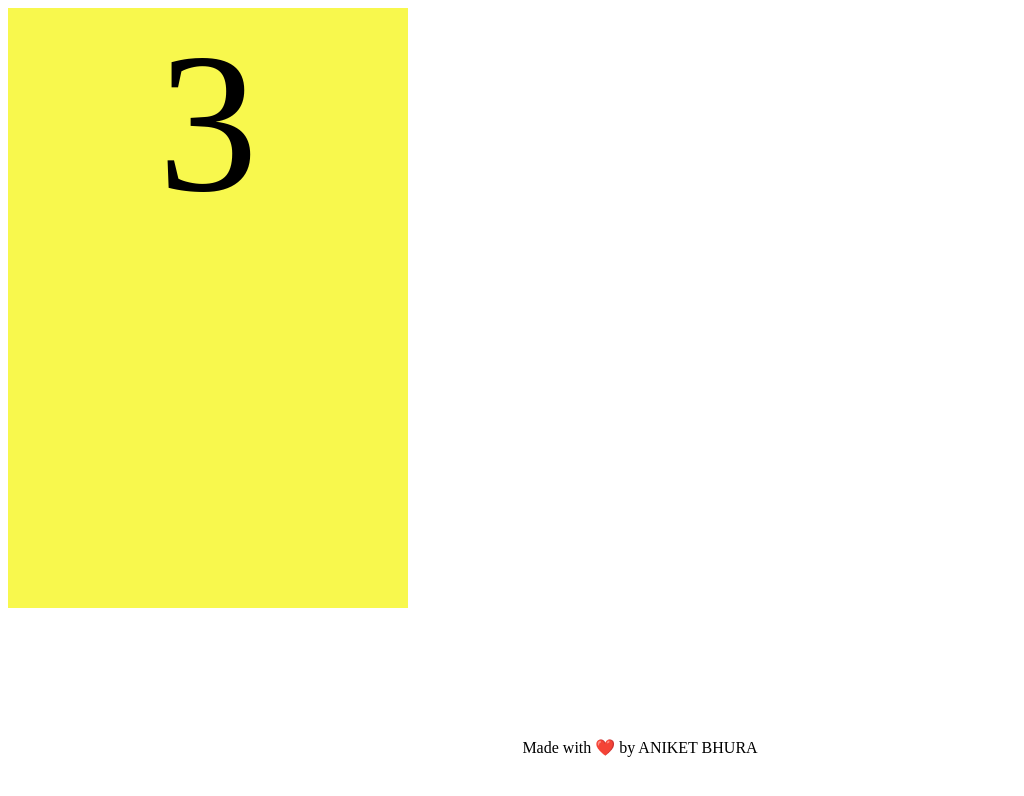
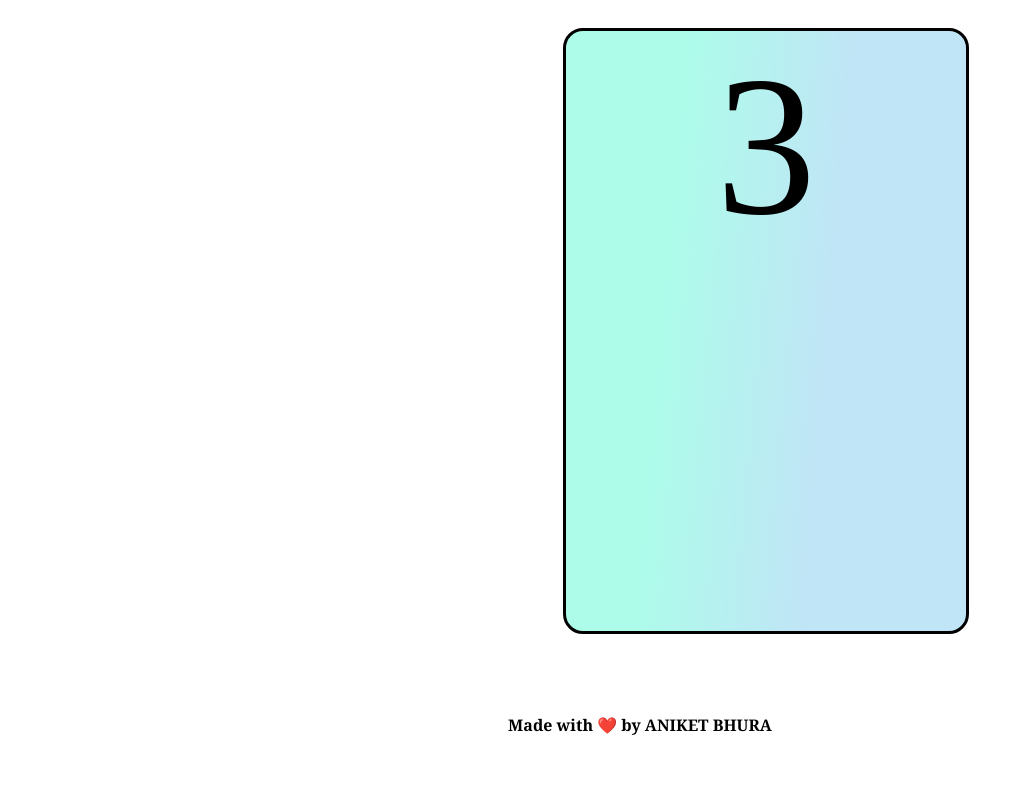
Before and after one commit to baniket3204/doodle-jump, a plain HTML site: page index.html in a window 1280 px wide. Shown: the whole page, without its empty margins (0-1024 px from the left). Drawn offline with Linux system fonts and the light colour scheme.

Commit message:
changes css

```diff
--- a/app.js
+++ b/app.js
@@ -94,6 +94,7 @@ document.addEventListener("DOMContentLoaded" , () =>
       if(doodlerbottomSpace <= 0 )
       {
         gameOver()
+
       }
       platforms.forEach(platform => {
        if(
@@ -108,7 +109,6 @@ document.addEventListener("DOMContentLoaded" , () =>
         console.log("landed")
         jump()
        }
-
 
       })
 
@@ -186,8 +186,7 @@ document.addEventListener("DOMContentLoaded" , () =>
         jump();
         document.addEventListener("keyup" , control)
     }
-
+    document.addEventListener("keypress" , start)
   }
-
   start()
 })
--- a/index.css
+++ b/index.css
@@ -1,11 +1,17 @@
+
+
 .grid{
+    top : 20px;
     width: 400px;
     height: 600px;
-    background-color: rgb(248, 248, 77);
+    background-image: linear-gradient( 95.2deg, rgba(173,252,234,1) 26.8%, rgba(192,229,246,1) 64% );
     position: relative;
     font-size: 200px;
     text-align: center;
-
+    left: 555px ;
+    border-color: black;
+    border-style: solid;
+    border-radius: 20px;
 }
 
 .doodler{
@@ -25,8 +31,10 @@
 }
 
 #foot{
+    font-weight: bold;
+    font-family:Cambria, Cochin, Georgia, Times, 'Times New Roman', serif;
     font-size: 20;
     text-align: center;
     position: relative;
-    top : 130px;
+    top : 100px;
 }
--- a/index.html
+++ b/index.html
@@ -8,7 +8,7 @@
     <link rel="stylesheet" href="index.css">
     <script src = "app.js"></script>
 </head>
-<body>
+<body id = "body">
     <div class ="grid"></div>
 </body>
  <footer id = "foot">Made with ❤️ by ANIKET BHURA </footer>
```
